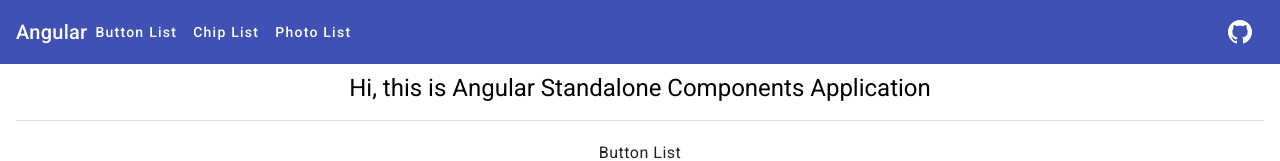
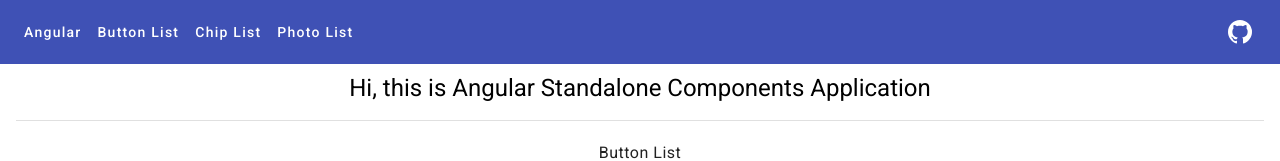
Before and after one commit to damingerdai/angular-standalone-components-app, an Angular app: page /home in a window 1280 px wide. Shown: the top 161 px of the page. Built offline with nearby package versions, Linux system fonts and the light colour scheme.

Commit message:
feat: add router support for title area

```diff
--- a/src/app/app.component.html
+++ b/src/app/app.component.html
@@ -2,13 +2,13 @@
   <!-- <button mat-icon-button class="" aria-label="Example icon-button with menu icon">
    <mat-icon>menu</mat-icon>
  </button> -->
- <span>{{title}}</span>
- <a mat-button routerLink="button"> Button List </a>
- <a mat-button routerLink="chip"> Chip List </a>
- <a mat-button routerLink="photo"> Photo List </a>
- <span class="spacer"></span>
+  <a mat-button routerLink="/"> {{ title }} </a>
+  <a mat-button routerLink="button"> Button List </a>
+  <a mat-button routerLink="chip"> Chip List </a>
+  <a mat-button routerLink="photo"> Photo List </a>
+  <span class="spacer"></span>
 
- <a
+  <a
     mat-icon-button
     href="https://github.com/damingerdai/angular-standalone-components-app"
     aria-label="GitHub Repository"
--- a/src/app/app.component.ts
+++ b/src/app/app.component.ts
@@ -11,7 +11,7 @@
   templateUrl: './app.component.html',
   styleUrls: ['./app.component.scss'],
   imports: [
-   // CommonModule,
+    // CommonModule,
     // BrowserAnimationsModule,
     RouterModule,
     MatButtonModule,
@@ -23,6 +23,7 @@
   standalone: true,
 })
 export class AppComponent {
-  // title = 'Angular Standalone Components App';
-  protected title = 'Angular'
+  protected title = 'Angular';
+
+  constructor() {}
 }
```
